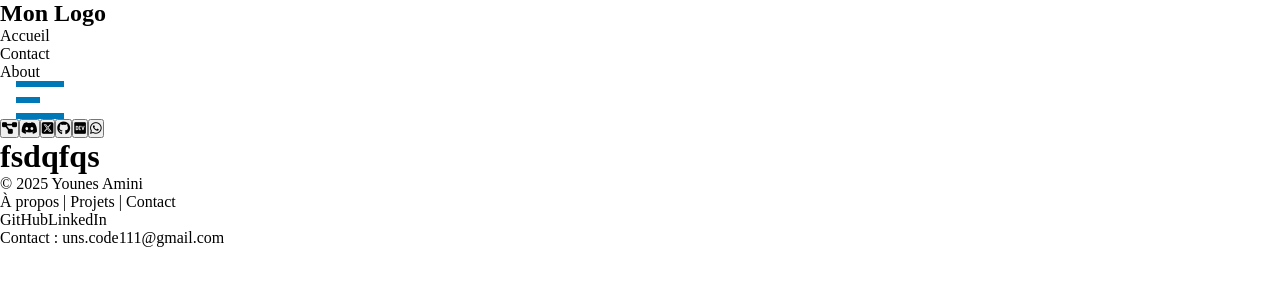
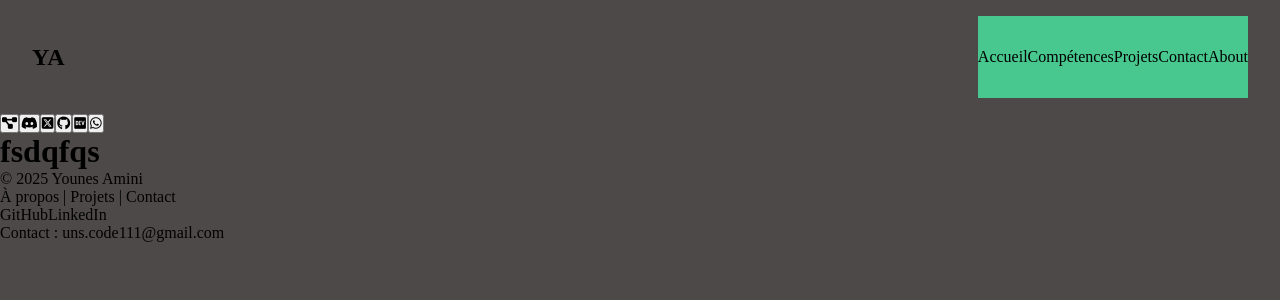
Before and after one commit to uns111code/vue-portfolio, a Vue app: page / in a window 1280 px wide. Shown: the top 300 px of the page. Built offline with nearby package versions, Linux system fonts and the light colour scheme.

Commit message:
feat(header): add nav

```diff
--- a/src/assets/styles/_reset.scss
+++ b/src/assets/styles/_reset.scss
@@ -25,3 +25,7 @@ ol {
 button {
     cursor: pointer;
 }
+
+body {
+    background-color: rgb(78, 73, 73);
+}
--- a/src/assets/styles/_root.scss
+++ b/src/assets/styles/_root.scss
@@ -1,6 +1,6 @@
 :root {
   // --nav-position: 0;
-  --primary-color: #0077b6;
+  --primary-color: rgb(20, 19, 23);
   --secondary-color: #48c78e;
   --tertiary-color: #ffffff;
   --quaternary-color: #c5c4c4;
--- a/src/components/AppHeader.vue
+++ b/src/components/AppHeader.vue
@@ -19,14 +19,28 @@ watch(isOpen, (newValue) => {
 
 <template>
   <header>
+  <nav>
+    <button
+      :class="isOpen ? 'navbar-burger open' : 'navbar-burger'"
+      @click="toggleMenu"
+    >
+      <span class="navbar-burger-bar"></span>
+    </button>
     <RouterLink to="/" class="logo">
-      <h2 class="logo-title">Mon Logo</h2>
+      <h2 class="logo-title">YA</h2>
     </RouterLink>
-  <transition name="menu-fade">
-  <nav class="navigation">
-    <ul class="nav-items">
+  <ul
+    class="navigation nav-items"
+    :class="isOpen ? 'open' : ''">
+
       <li>
         <RouterLink class="links" to="/">Accueil</RouterLink>
+      </li>
+      <li>
+        <RouterLink class="links" to="/">Compétences</RouterLink>
+      </li>
+      <li>
+        <RouterLink class="links" to="/">Projets</RouterLink>
       </li>
       <li>
         <RouterLink class="links" to="/contact">Contact</RouterLink>
@@ -34,19 +48,44 @@ watch(isOpen, (newValue) => {
       <li>
         <RouterLink class="links" to="/about">About</RouterLink>
       </li>
-    </ul>
+
+  </ul>
   </nav>
-</transition>
-  <button
-      :class="isOpen ? 'navbar-burger open' : 'navbar-burger'"
-      @click="toggleMenu"
-    >
-      <span class="navbar-burger-bar"></span>
-    </button>
   </header>
 </template>
 
 <style lang="scss" scoped>
+nav {
+    display: flex;
+    justify-content: space-between;
+    align-items: center;
+    padding: 1rem 2rem 1rem 0.5rem;
+    position: relative;
+}
+
+.navigation {
+    position: absolute;
+    top: 100%;
+    left: -100%;
+    transform: translateX(-50%);
+    transition: left .6s ease;
+    background: var(--secondary-color);
+    width: 100%;
+    text-align: center;
+    padding: 1rem 0;
+    z-index: 10;
+     li,
+     li a {
+        padding: 1rem 0;
+    }
+
+}
+
+.open {
+  left: 50%;
+}
+
+
 
 /* ---------------------- burger menu -------------------- */
 .navbar-burger {
@@ -74,12 +113,12 @@ watch(isOpen, (newValue) => {
 
 .navbar-burger-bar::before {
     position: absolute;
-    top: -1rem;
+    top: -.8rem;
 }
 
 .navbar-burger-bar::after {
     position: absolute;
-    top: 1rem;
+    top: .8rem;
 }
 
 
@@ -104,32 +143,25 @@ watch(isOpen, (newValue) => {
 
 
 
-
-
-
-/* -----------------transittion vue --------------------*/
-
-.menu-fade-enter-active,
-.menu-fade-leave-active {
-  transition: opacity 0.3s ease, transform 0.3s ease;
-}
-
-.menu-fade-enter-from,
-.menu-fade-leave-to {
-  opacity: 0;
-  transform: translateY(-10px);
-}
-
-.menu-fade-enter-to,
-.menu-fade-leave-from {
-  opacity: 1;
-  transform: translateY(0);
-}
-
-
 /* --- Responsive --- */
 @media (min-width: 1024px) {
+  nav {
+    padding: 1rem 2rem;
+  }
+  .navbar-burger {
+    display: none;
+  }
 
+  .navigation {
+    position: static;
+    transform: none;
+    z-index: 10;
+    width: max-content;display: flex;
+    .nav-items li a {
+        padding: 1rem 3rem;
+    }
+
+}
 }
 @media screen and (min-width: 768px) and (max-width: 1023px) {
 
```
